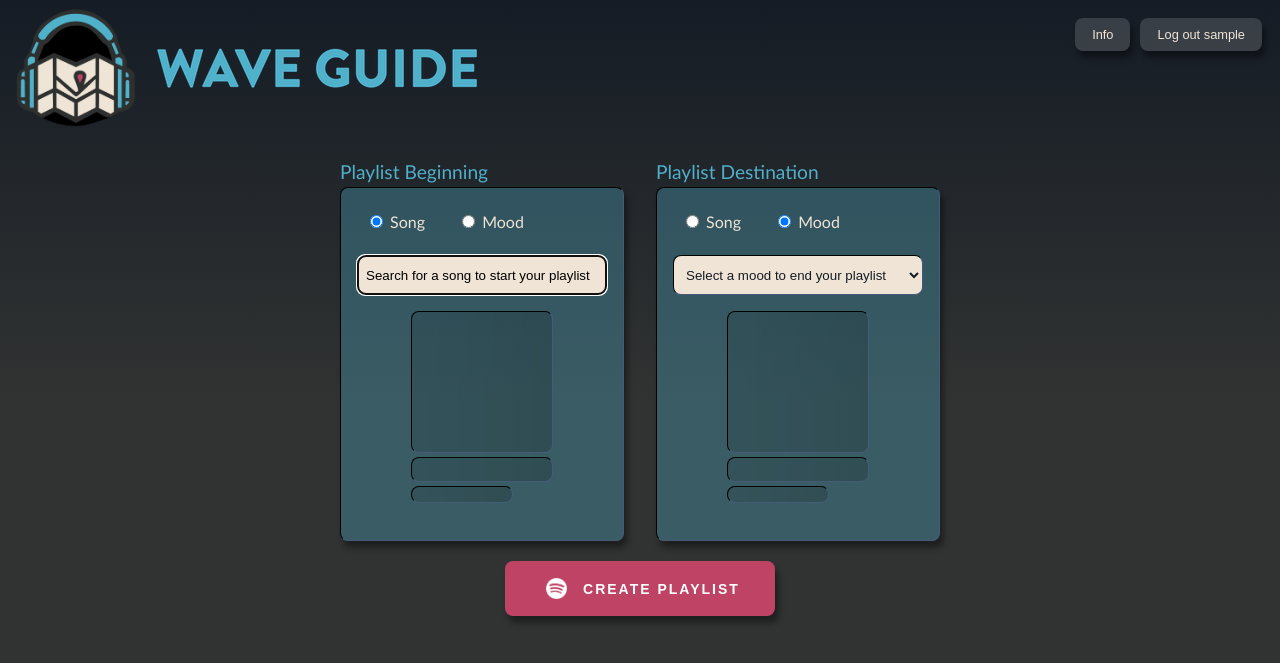
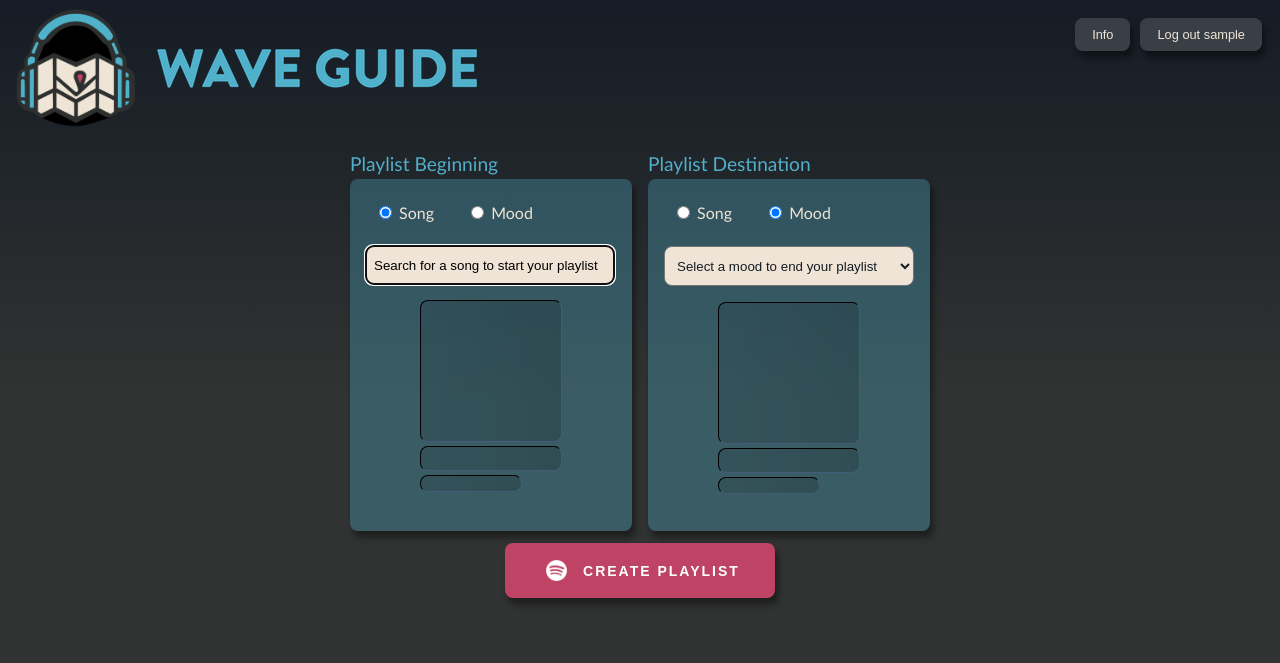
Before and after one commit to capbk/wave_guide, a Flask app: template templates/index.html in a window 1280 px wide. Shown: the top 663 px of the page. Run offline with Flask 2, Linux system fonts and the light colour scheme; the template is opened without the code that fills it: most values are stand-ins (such as "Sample title", 1, 10 or a date in 2020).

Commit message:
fixing alignment, removing ugly borders

```diff
--- a/static/css/styles.css
+++ b/static/css/styles.css
@@ -11,7 +11,7 @@
   --minimal-box-shadow: 1px 2px 2px hsl(0deg 0% 0% / 0.45);
   --default-box-shadow: 3.3px 6.6px 6.6px hsl(0deg 0% 0% / 0.42);
   --modal-box-shadow: 5px 10px 10px hsl(0deg 0% 0% / 0.32);
-  --outline-border: 1px inset var(--bluish-grey);
+  --placeholder-border: 1px inset var(--bluish-grey);
   --stencil-gradient: linear-gradient(
     to right,
     hsla(0, 0%, 0%, 0.1),
@@ -193,7 +193,6 @@ html {
   display: flex;
   flex-direction: column;
   justify-content: flex-start;
-  padding: 8px;
 }
 
 .card-label {
@@ -211,7 +210,6 @@ html {
   box-shadow: var(--default-box-shadow);
   margin: 4px 8px 8px 8px;
   padding: 16px;
-  border: var(--outline-border);
   border-radius: var(--default-border-radius);
   height: 320px;
 }
@@ -229,7 +227,6 @@ html {
   color: var(--bluish-grey);
   height: 40px;
   width: 100%;
-  border: var(--outline-border);
   border-radius: var(--default-border-radius);
   padding: 0px 0px 0px 8px;
 }
@@ -244,7 +241,7 @@ html {
   color: var(--bluish-grey);
   height: 38px;
   width: 96%; /* for some reason this overflows otherwise */
-  border: var(--outline-border);
+  border: 0px;
   border-radius: var(--default-border-radius);
   padding: 0px 0px 0px 8px;
   margin: 0px;
@@ -264,7 +261,6 @@ html {
   list-style-type: none;
   margin: 0;
   padding: 0;
-  border: var(--outline-border);
   border-radius: var(--default-border-radius);
   z-index: 300;
   box-shadow: var(--default-box-shadow);
@@ -375,7 +371,7 @@ html {
   height: 140px;
   width: 140px;
   background-image: var(--stencil-gradient);
-  border: var(--outline-border);
+  border: var(--placeholder-border);
   border-radius: var(--default-border-radius);
   background-size: 400% 100%;
   margin: 0 auto;
@@ -397,7 +393,7 @@ html {
 .placeholder-title {
   height: 23px;
   width: 140px;
-  border: var(--outline-border);
+  border: var(--placeholder-border);
   border-radius: var(--default-border-radius);
   background-image: var(--stencil-gradient);
   background-size: 400% 100%;
@@ -408,7 +404,7 @@ html {
 .placeholder-artist {
   height: 15px;
   width: 100px;
-  border: var(--outline-border);
+  border: var(--placeholder-border);
   border-radius: var(--default-border-radius);
   background-image: var(--stencil-gradient);
   background-size: 400% 100%;
--- a/templates/macros/playlist_modal.html
+++ b/templates/macros/playlist_modal.html
@@ -1,13 +1,13 @@
 {% macro playlist_modal() %}
 <div id="modal-container" class="modal-container" style="display: none">
   <div id="playlist-modal-content" class="modal card">
-    <span class="close-modal">&times;</span>
     <div class="modal-content-wrapper">
       <!-- updated inside of new-playlist.js -->
       <div id="playlist-thumbnail" class="placeholder-playlist-thumbnail shimmer"></div>
       <div id="playlist-title" class="placeholder-playlist-title shimmer"></div>
     </div>
     <div id="playlist-button" class="btn shimmer">CREATING PLAYLIST</div>
+    <span class="close-modal">&times;</span>
   </div>
 </div>
 {% endmacro %}
```
